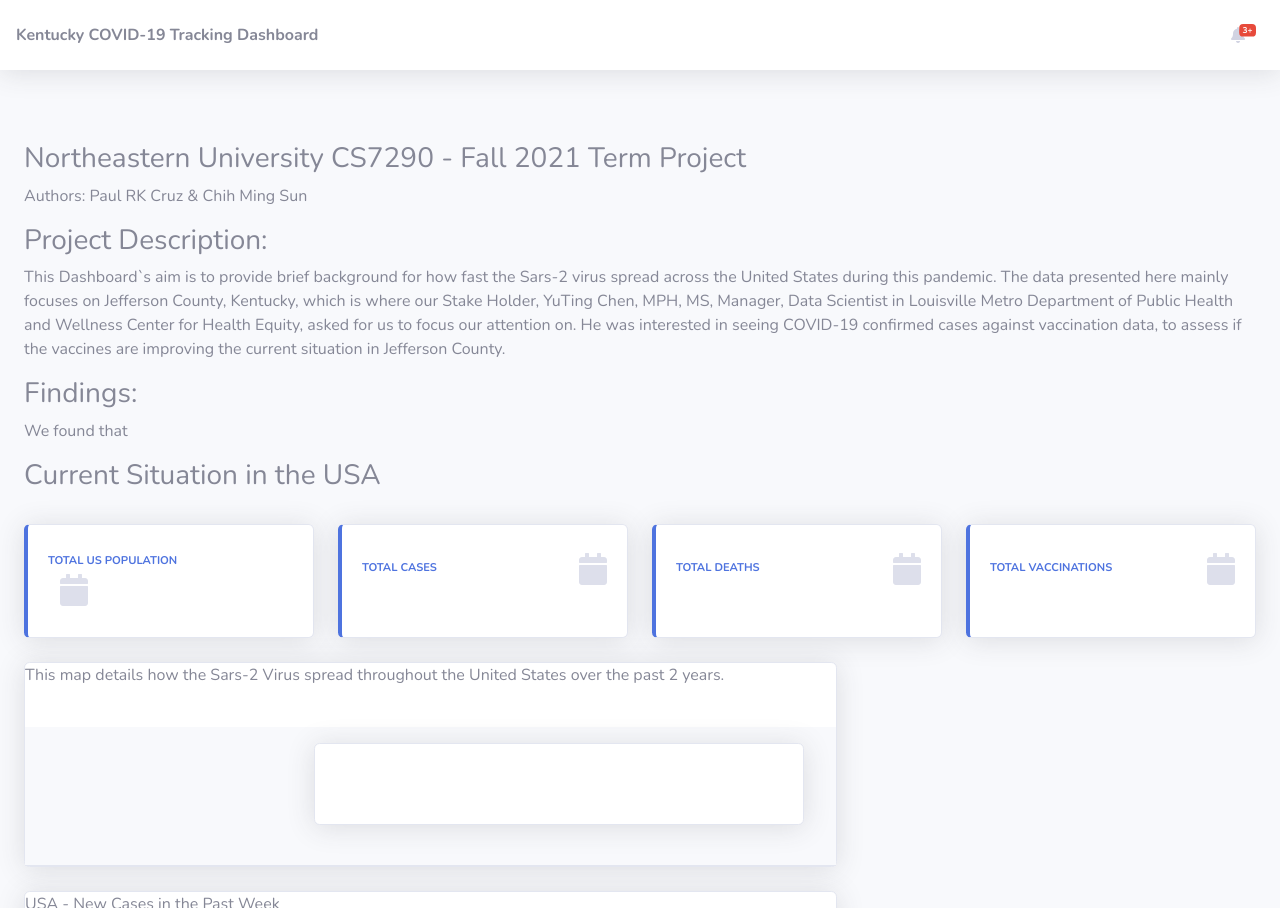
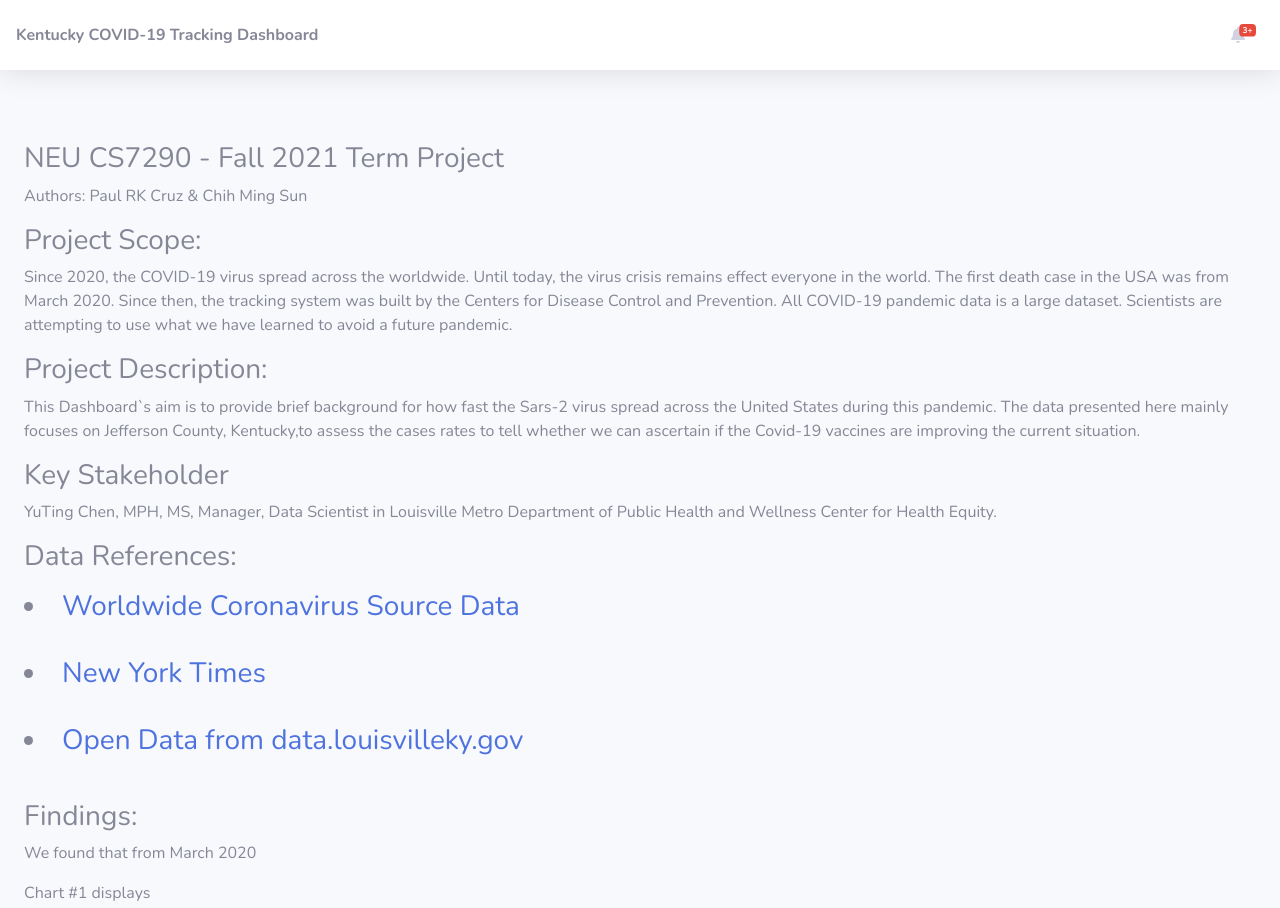
Before and after one commit to Paulrkcruz/CS7290_Term_Project, a website: page index.html in a window 1280 px wide. Shown: the top 908 px of the page. Drawn offline with nearby package versions, Linux system fonts and the light colour scheme; a script that the page names is missing.

Commit message:
Update index.html

```diff
--- a/index.html
+++ b/index.html
@@ -174,14 +174,28 @@ new Runtime().module(define, name => {
                     <div class="d-sm-flex align-items-center justify-content-between mb-4">
 
                     </div><br>
-                    <h3>Northeastern University CS7290 - Fall 2021 Term Project</h3>
+                    <h3>NEU CS7290 - Fall 2021 Term Project</h3>
                     <p>Authors: Paul RK Cruz & Chih Ming Sun</p>
 
+                    <h3>Project Scope:</h3>
+                    <p>Since 2020, the COVID-19 virus spread across the worldwide. Until today, the virus crisis remains effect everyone in the world. The first death case in the USA was from March 2020. Since then, the tracking system was built by the Centers for Disease Control and Prevention. All COVID-19 pandemic data is a large dataset. Scientists are attempting to use what we have learned to avoid a future pandemic.</p>
+
                     <h3>Project Description:</h3>
-                    <p>This Dashboard`s aim is to provide brief background for how fast the Sars-2 virus spread across the United States during this pandemic. The data presented here mainly focuses on Jefferson County, Kentucky, which is where our Stake Holder, YuTing Chen, MPH, MS, Manager, Data Scientist in Louisville Metro Department of Public Health and Wellness Center for Health Equity, asked for us to focus our attention on. He was interested in seeing COVID-19 confirmed cases against vaccination data, to assess if the vaccines are improving the current situation in Jefferson County.</p>
+                    <p>This Dashboard`s aim is to provide brief background for how fast the Sars-2 virus spread across the United States during this pandemic. The data presented here mainly focuses on Jefferson County, Kentucky,to assess the cases rates to tell whether we can ascertain if the Covid-19 vaccines are improving the current situation.</p>
+
+                    <h3>Key Stakeholder</h3>
+                    <p>YuTing Chen, MPH, MS, Manager, Data Scientist in Louisville Metro Department of Public Health and Wellness Center for Health Equity.</p>
+
+                    <h3>Data References:</p>
+
+                    <li><a href="https://data.louisvilleky.gov/dataset/covid-19-jefferson-county-louisville-ky">Worldwide Coronavirus Source Data</a></li><br>
+                    <li><a href="https://github.com/nytimes/covid-19-data">New York Times</a></li><br>
+                    <li><a href="https://ourworldindata.org/coronavirus-source-data">Open Data from data.louisvilleky.gov</a></li><br>
 
                     <h3>Findings:</h3>
-                    <p>We found that</p>
+                    <p>We found that from March 2020</p>
+
+                    <p>Chart #1 displays</p>
 
                     <!-- Content Row -->
                     <h3>Current Situation in the USA</h3><br>
```
